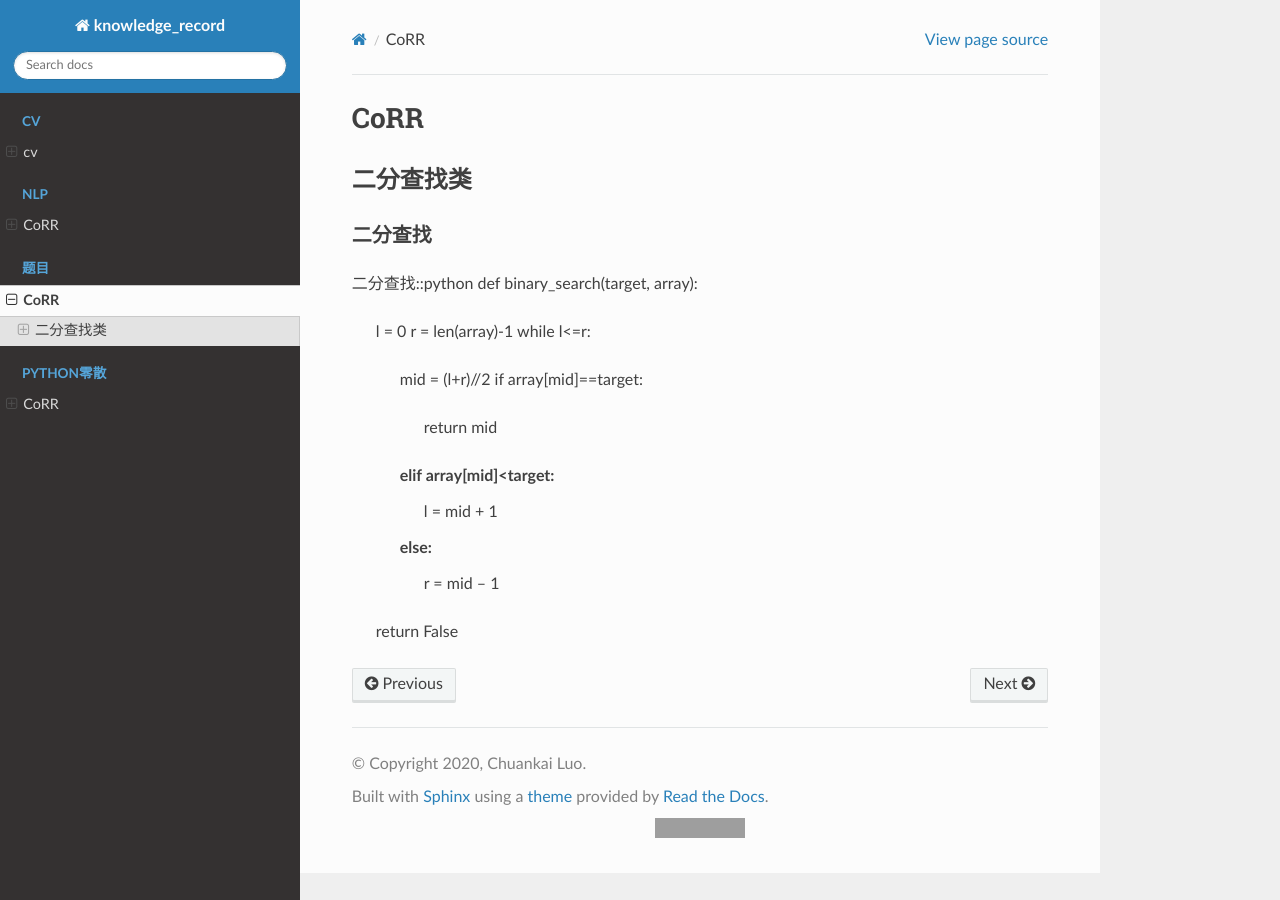
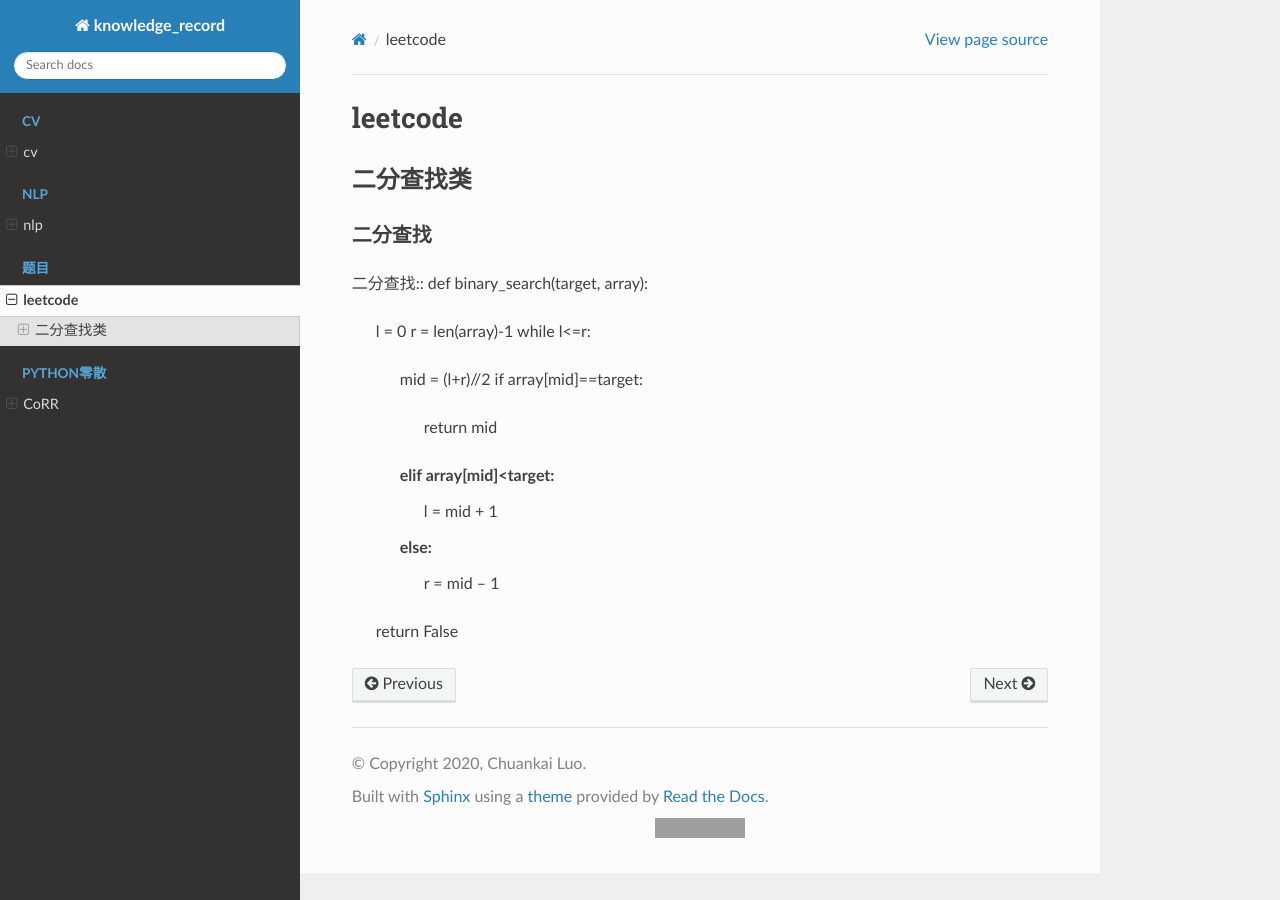
Before and after one commit to luochuankai-JHU/knowledge_record, a Sphinx documentation site: the page built from docs/leetcode/leetcode.rst, in a window 1280 px wide. Built offline with Sphinx 7.4.7 and the Read the Docs theme 2.0.0, drawn with Linux system fonts in a browser that asks for light colours; pages that are not in the unit, such as notebooks, are missing from menus; grey boxes are pictures that could not be loaded.

Commit message:
line and title

```diff
--- a/docs/leetcode/leetcode.rst
+++ b/docs/leetcode/leetcode.rst
@@ -4,7 +4,7 @@
    contain the root `toctree` directive.
 
 ******************
-CoRR
+leetcode
 ******************
 
 二分查找类
@@ -13,7 +13,7 @@ CoRR
 二分查找
 ---------------------
 
-二分查找::python
+二分查找::
 def binary_search(target, array):
 	l = 0
 	r = len(array)-1
--- a/docs/machine_learning/machine_learning.rst
+++ b/docs/machine_learning/machine_learning.rst
@@ -4,7 +4,7 @@
    contain the root `toctree` directive.
 
 ******************
-CoRR
+machine_learning
 ******************
 
 
--- a/docs/nlp/nlp.rst
+++ b/docs/nlp/nlp.rst
@@ -4,7 +4,7 @@
    contain the root `toctree` directive.
 
 ******************
-CoRR
+nlp
 ******************
 
 
```
Also changed, not shown: docs/cv/cv.rst (+0 -29 lines).
